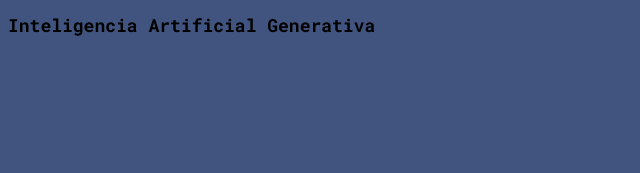
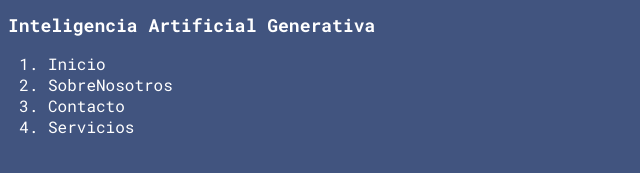
Before and after one commit to samfag/PW_CSS, a plain HTML site: page index.html in a window 1280 px wide. Shown: the part 161-334 px from the top of the page, without its empty margins (0-640 px from the left). Drawn offline with Linux system fonts and the light colour scheme.

Commit message:
Insercion de nav

```diff
--- a/index.html
+++ b/index.html
@@ -11,6 +11,8 @@
 <style>
     html,body{
         background-color: rgb(65, 84, 127);
+        color: white;
+        font-family: "Roboto Mono", monospace;
     }
 
     img{
@@ -24,11 +26,24 @@
         font-weight: 700;
         font-size: large;
     }
+
+    a{
+        color: white;
+        text-decoration: none;
+    }
 </style>
 <body>
     <header>
         <img src="/img/logo.png" alt="img-ia">
         <h1>Inteligencia Artificial Generativa</h1>
     </header>
+    <nav>
+        <ol>
+            <li><a href="/Inicio.html">Inicio</a></li>
+            <li><a href="/SobreNosotros.html">SobreNosotros</a></li>
+            <li><a href="/Contacto.html">Contacto</a></li>
+            <li><a href="/Servicios.html">Servicios</a></li>
+        </ol>
+    </nav>
 </body>
 </html>
```
Also changed, not shown: Contacto.html (added), Inicio.html (added), Servicios.html (added), SobreNosotros.html (added).
